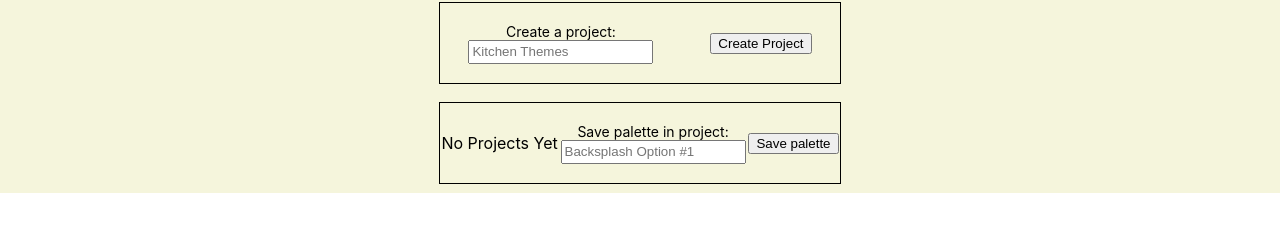
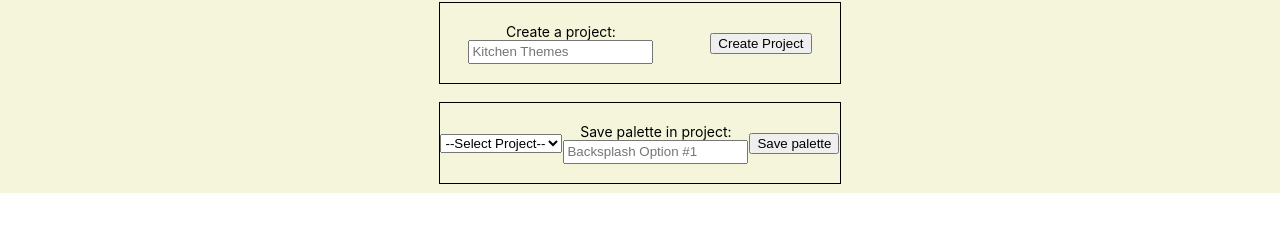
Before and after one commit to Dunn-Austen/palette-picker-fe, a React (Create React App) app: page / in a window 1280 px wide. Shown: the part 327-558 px from the top of the page. Built offline with nearby package versions, Linux system fonts and the light colour scheme.

Commit message:
Fix palette state issue

```diff
--- a/src/Components/SavePaletteForm/SavePaletteForm.js
+++ b/src/Components/SavePaletteForm/SavePaletteForm.js
@@ -58,12 +58,10 @@ const SavePaletteForm = ({projects, updateProjects, paletteColors}) => {
   return (
     <section className='form-section'>
       <form className='palette-form'>
-        {projects.length ?
-          <select id="project-select" onChange={handleProjectChange}>
-            {projectNames}
-          </select>
-          : <p>No Projects Yet</p>
-        }
+        <select id="project-select" onChange={handleProjectChange}>
+          <option>--Select Project--</option>
+          {projectNames}
+        </select>
         <div className='input-container'>
           <label htmlFor='palette-input'>Save palette in project: </label>
           <input
```
